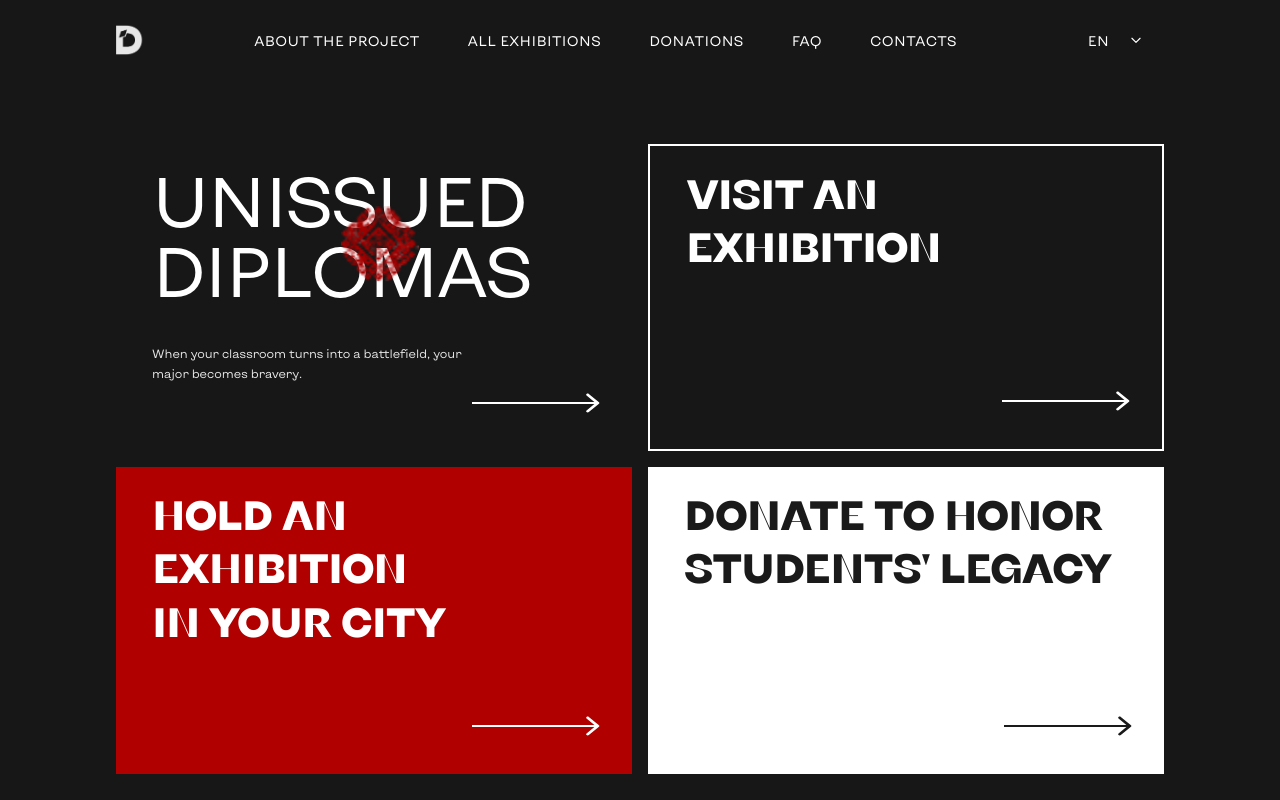
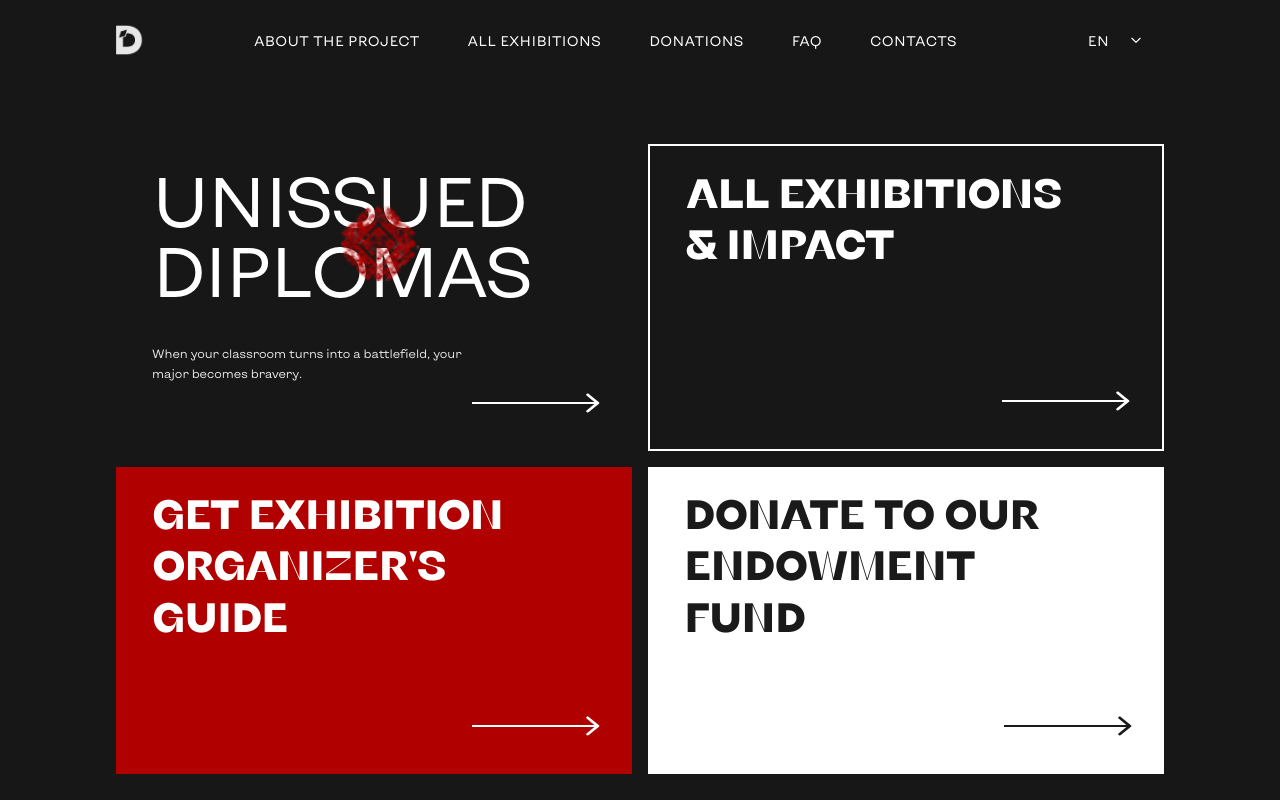
Before and after one commit to dmytroborbotko-pets/unissued_diplomas_site, a React app in the folder frontend/: page / in a window 1280 px wide. Shown: the top 800 px of the page. Built offline with nearby package versions, Linux system fonts and the light colour scheme; the HTML template or start-up script is replaced by a standard one.

Commit message:
feat: implement the latest version into first block

```diff
--- a/frontend/src/components/Main.jsx
+++ b/frontend/src/components/Main.jsx
@@ -9,8 +9,16 @@ import { StoriesSection } from "./StoriesSection";
 import { SponsorsSection } from "./SponsorsSection";
 import { PartnersSection } from "./PartnersSection";
 import { FAQSection } from "./FAQSection";
+import { useLanguage } from "../hooks/useLanguage";
+import { ACTION_BLOCK_TITLES } from "../config/actionBlockTitles";
 
 export const Main = () => {
+  const { currentLanguage } = useLanguage();
+  const lang = currentLanguage ?? "en";
+  const b2 = ACTION_BLOCK_TITLES.block2[lang] ?? ACTION_BLOCK_TITLES.block2.en;
+  const b3 = ACTION_BLOCK_TITLES.block3[lang] ?? ACTION_BLOCK_TITLES.block3.en;
+  const b4 = ACTION_BLOCK_TITLES.block4[lang] ?? ACTION_BLOCK_TITLES.block4.en;
+
   return (
     <section className="bg-theme-bg text-theme-text mt-4 min-h-screen">
       <main className="p-4 tablet:p-0 max-w-[1080px] mx-auto">
@@ -24,7 +32,7 @@ export const Main = () => {
               className="absolute top-[1.1em] left-[2.96em] -translate-y-1/2 w-[1.11em] h-[1.11em] object-contain"
             />
           </p>
-          <p className="font-normal mt-[20px] text-[17px] max-w-[75%]">
+          <p className="font-normal mt-[20px] text-[15px] max-w-[75%] letter-spacing-[0.05em]">
             When your classroom turns into a battlefield, your major becomes
             bravery.
           </p>
@@ -42,13 +50,15 @@ export const Main = () => {
             variant="dark"
             titleFont="font-normal"
             titleSize="tablet:text-[60px] tablet-md:text-[70px]"
+            titleLineHeight="1"
             descriptionFont="font-normal"
             href="/unissued-diplomas"
           />
 
           {/* Block 2: Dark with border */}
           <ActionBlock
-            title="VISIT AN EXHIBITION"
+            title={b2.title}
+            mobileTitle={b2.mobileTitle}
             variant="dark"
             titleFont="font-[800]"
             hasBorder
@@ -57,7 +67,8 @@ export const Main = () => {
 
           {/* Block 3: Red */}
           <ActionBlock
-            title="HOLD AN EXHIBITION IN YOUR CITY"
+            title={b3.title}
+            mobileTitle={b3.mobileTitle}
             variant="red"
             titleFont="font-[800]"
             href="/host-exhibition"
@@ -65,7 +76,8 @@ export const Main = () => {
 
           {/* Block 4: White */}
           <ActionBlock
-            title="DONATE TO HONOR STUDENTS' LEGACY"
+            title={b4.title}
+            mobileTitle={b4.mobileTitle}
             variant="white"
             titleFont="font-[800]"
             href="/donate"
--- /dev/null
+++ b/frontend/src/config/actionBlockTitles.js
@@ -0,0 +1,31 @@
+// Title config for ActionBlocks 2–4 in Main.jsx.
+// title: string (no forced breaks) | string[] (each element = new line on desktop)
+// mobileTitle: optional override for mobile layout (< 769px)
+// Missing language falls back to "en".
+
+export const ACTION_BLOCK_TITLES = {
+  block2: {
+    en: { title: ["ALL EXHIBITIONS", "& IMPACT"], mobileTitle: ["ALL EXHIBITIONS ", "& IMPACT"] },
+    uk: { title: ["ВСІ ВИСТАВКИ", "ТА ВПЛИВ"] },
+    de: { title: ["ALLE AUSSTELLUNGEN", "& WIRKUNG"] },
+    it: { title: ["TUTTE LE MOSTRE", "& IMPATTO"] },
+    ja: { title: ["すべての展覧会", "と影響"] },
+    es: { title: ["TODAS LAS", "EXPOSICIONES", "E IMPACTO"] },
+  },
+  block3: {
+    en: { title: ["GET EXHIBITION", "ORGANIZER'S", "GUIDE"], mobileTitle: ["GET EXHIBITION ", "ORGANIZER'S GUIDE"] },
+    uk: { title: ["ГАЙД ДЛЯ", "ОРГАНІЗАТОРА", "ВИСТАВКИ"] },
+    de: { title: ["LEITFADEN FÜR", "AUSSTELLUNGS-", "ORGANISATOREN"] },
+    it: { title: ["GUIDA PER", "L'ORGANIZZATORE", "DELLA MOSTRA"] },
+    ja: { title: ["展覧会主催者の", "ガイドを入手"] },
+    es: { title: ["GUÍA PARA EL", "ORGANIZADOR DE", "EXPOSICIONES"] },
+  },
+  block4: {
+    en: { title: ["DONATE TO OUR", "ENDOWMENT", "FUND"], mobileTitle: ["DONATE TO OUR ", "ENDOWMENT FUND"] },
+    uk: { title: ["ЗАДОНАТИТИ ДО", "ЕНДАУМЕНТНОГО", "ФОНДУ"] },
+    de: { title: ["SPENDEN SIE AN", "UNSEREN", "FONDS"] },
+    it: { title: ["DONA AL NOSTRO", "FONDO DI", "DOTAZIONE"] },
+    ja: { title: ["基金への", "寄付"] },
+    es: { title: ["DONA A NUESTRO", "FONDO DE", "DOTACIÓN"] },
+  },
+};
--- a/frontend/src/pages/Home.jsx
+++ b/frontend/src/pages/Home.jsx
@@ -7,7 +7,7 @@ export default function Home() {
     <div className="min-h-screen flex flex-col">
       <Header />
 
-      <main className="flex-1 pt-16 tablet:pt-20">
+      <main className="flex-1 pt-16 tablet-md:pt-20">
         {/* Top Section */}
         <Main />
       </main>
--- a/frontend/src/shared/ActionBlock.jsx
+++ b/frontend/src/shared/ActionBlock.jsx
@@ -10,6 +10,7 @@ export function ActionBlock({
   variant = "dark",
   titleFont,
   titleSize,
+  titleLineHeight = "1.25em",
   descriptionFont,
   hasBorder = false,
   href = "#",
@@ -113,7 +114,7 @@ export function ActionBlock({
                 ? "tablet:text-[70px]"
                 : "text-[41px]",
           )}
-          style={!Array.isArray(title) ? { lineHeight: "1.3" } : undefined}
+          style={{ lineHeight: titleLineHeight }}
         >
           {renderTitle()}
         </h2>
```
